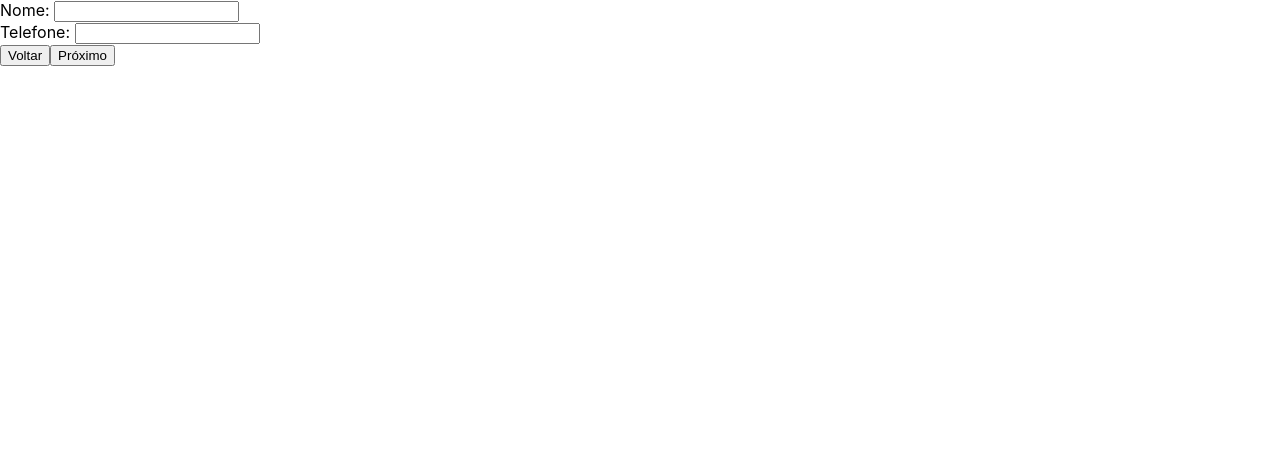
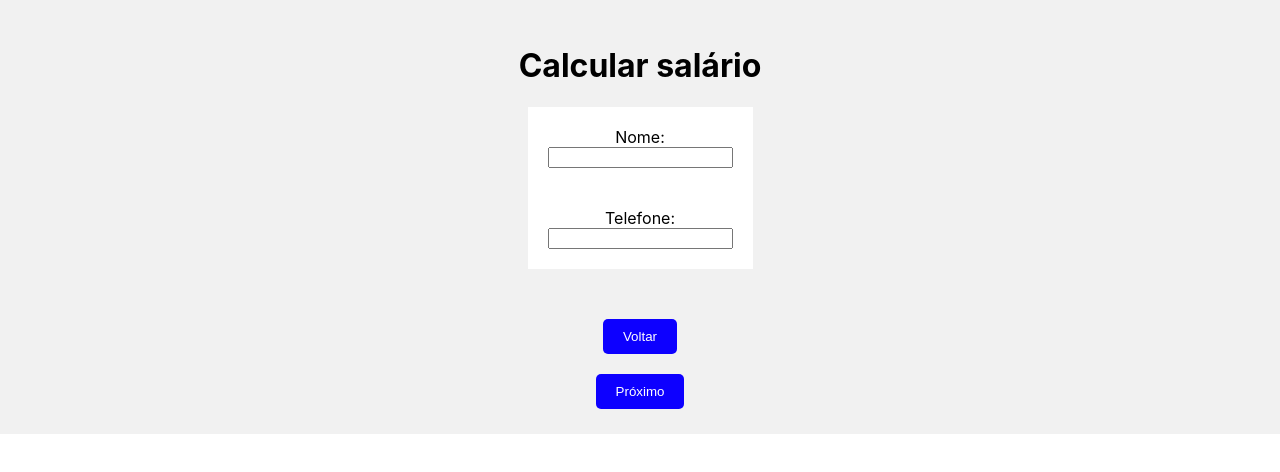
Before and after one commit to emiliaferlin/calcula_salario_AT2, a React (Create React App) app: page / in a window 1280 px wide. Both pictures are taken after a click on the button "Começar". Shown: the top 472 px of the page. Built offline with nearby package versions, Linux system fonts and the light colour scheme.

Commit message:
refactor: implementa css

```diff
--- a/src/App.css
+++ b/src/App.css
@@ -1,14 +1,56 @@
-.container {
-  position: relative;
-  height: 100vh;
+.calculo-container {
+  display: flex;
+  flex-direction: column;
+  justify-content: center;
+  align-items: center;
+  padding: 20px;
+  background-color: #f9f9f9;
+}
+
+.dados-container {
+  display: flex;
+  flex-direction: column;
+  align-items: center;
+  padding: 20px;
+  background-color: #ffffff;
+}
+
+.resultado-container {
+  display: flex;
+  flex-direction: column;
+  justify-content: center;
+  align-items: center;
+  padding: 25px;
+  background-color: #f1f1f1;
 }
 
 .view {
-  position: absolute;
-  top: 50%;
-  left: 50%;
-  transform: translate(-50%, -50%);
-  width: 300px;
-  height: 200px;
-  background-color: lightcoral;
+  display: flex;
+  flex-direction: column;
+  justify-content: center;
+  align-items: center;
+  padding: 25px;
+  background-color: #f1f1f1;
 }
+
+.view_espaco {
+  padding: 10px;
+}
+
+.todos-button {
+  padding: 10px 20px;
+  background-color: #0d00ff;
+  color: white;
+  border: none;
+  border-radius: 5px;
+  cursor: pointer;
+}
+
+.calcular-button {
+  padding: 10px 20px;
+  background-color: #000000;
+  color: white;
+  border: none;
+  border-radius: 5px;
+  cursor: pointer;
+}
--- a/src/App.jsx
+++ b/src/App.jsx
@@ -3,6 +3,7 @@ import AppContext from "./AppContext";
 import Tabela from "./components/Resultado";
 import Calculo from "./components/Calculo";
 import DadosPessoais from "./components/Dados_pessoais";
+import "./App.css";
 
 function App() {
   const [horas, setHoras] = useState(0);
@@ -45,8 +46,10 @@ function App() {
       case 1:
         return (
           <>
-            <div>
-              <button onClick={() => proximaTela()}>Começar</button>
+            <div className="view">
+              <button className="calcular-button" onClick={() => proximaTela()}>
+                Começar
+              </button>
             </div>
           </>
         );
@@ -91,12 +94,20 @@ function App() {
       }}
     >
       <div className="view">
+        <h1>Calcular salário</h1>
         {renderizarTela()}
       </div>
       {telaAtiva > 1 ? (
-        <div>
-          <button onClick={() => voltarTela()}>Voltar</button>
-        {telaAtiva > 2 ? null : <button onClick={() => proximaTela()}>Próximo</button>}
+        <div className="view">
+          <button className="todos-button" onClick={() => voltarTela()}>
+            Voltar
+          </button>
+          <div className="view_espaco"></div>
+          {telaAtiva > 2 ? null : (
+            <button className="todos-button" onClick={() => proximaTela()}>
+              Próximo
+            </button>
+          )}
         </div>
       ) : null}
     </AppContext.Provider>
--- a/src/components/Calculo.jsx
+++ b/src/components/Calculo.jsx
@@ -7,7 +7,7 @@ function Calculo() {
 
   return (
     <>
-      <div>
+      <div className="calculo-container">
         <label>Horas trabalhadas: </label>
         <input
           type="number"
@@ -15,7 +15,7 @@ function Calculo() {
           onChange={(e) => setHoras(e.target.value)}
         />
       </div>
-      <div>
+      <div className="calculo-container">
         <label>Valor Hora: </label>
         <input
           type="number"
@@ -23,7 +23,8 @@ function Calculo() {
           onChange={(e) => setValorHora(e.target.value)}
         />
       </div>
-      <button onClick={() => calculaSalarioINSS()}>Calcular e Finalizar</button>
+      <div className="view_espaco"></div>
+      <button className="calcular-button" onClick={() => calculaSalarioINSS()}>Calcular e Finalizar</button>
     </>
   );
 }
--- a/src/components/Dados_pessoais.jsx
+++ b/src/components/Dados_pessoais.jsx
@@ -6,7 +6,7 @@ function Calculo() {
 
   return (
     <>
-      <div>
+      <div className="dados-container">
         <label>Nome: </label>
         <input
           type="text"
@@ -14,7 +14,7 @@ function Calculo() {
           onChange={(e) => setNome(e.target.value)}
         />
       </div>
-      <div>
+      <div className="dados-container">
         <label>Telefone: </label>
         <input
           type="text"
--- a/src/components/Resultado.jsx
+++ b/src/components/Resultado.jsx
@@ -7,7 +7,7 @@ function Tabela() {
 
   return (
     <>
-      <div>
+      <div className="resultado-container">
         <p>Nome: {nome}</p>
         <p>Telefone: {telefone}</p>
         <p>Valor Bruto: {valorBruto}</p>
```
